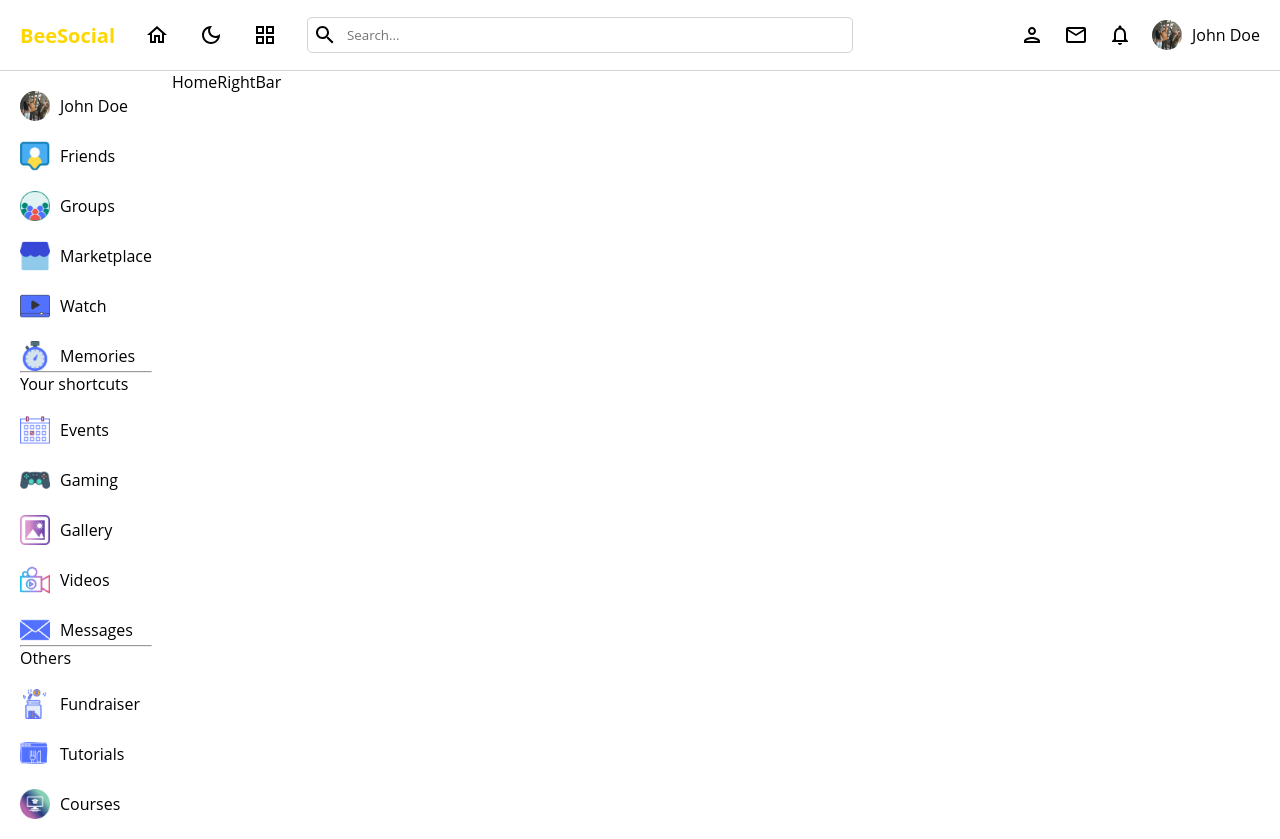
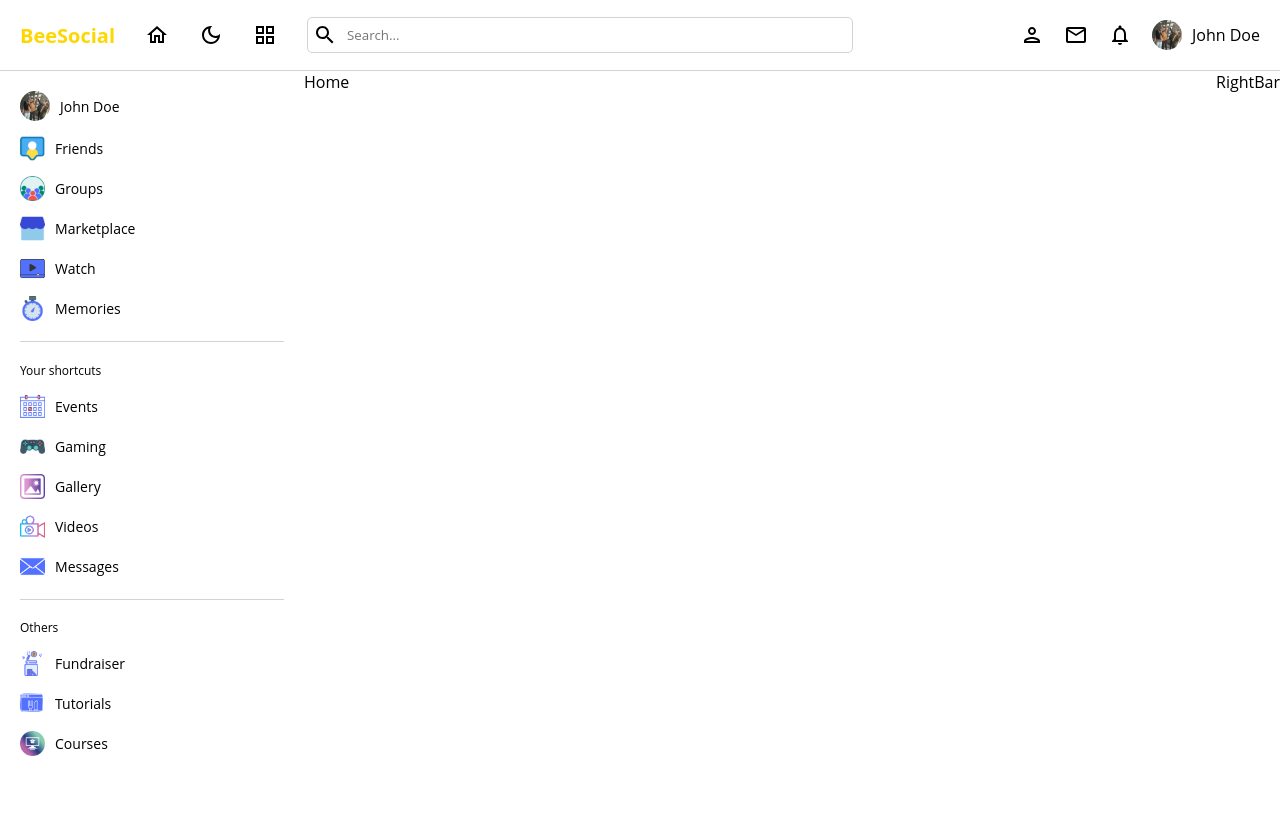
Before and after one commit to M7mdFA5er/beesocial, a React (Create React App) app: page / in a window 1280 px wide. After the commit the page ends 801 px from the top, so only its background shows below. Built offline with nearby package versions, Linux system fonts and the light colour scheme.

Commit message:
leftbar finish , add stickyprop to navbar

```diff
--- a/src/App.js
+++ b/src/App.js
@@ -24,7 +24,9 @@
         <Navbar />
         <div style={{ display: 'flex' }}>
           <LeftBar />
+          <div style={{flex: 6}}>
           <Outlet />
+          </div>
           <RightBar />
         </div>
       </div>
--- a/src/components/leftBar/leftBar.scss
+++ b/src/components/leftBar/leftBar.scss
@@ -1,10 +1,28 @@
 .leftBar {
+  flex: 2;
+  position: sticky;
+  top: 70px;
+  height: calc(100vh - 70px);
+  overflow: scroll;
+
+  &::-webkit-scrollbar {
+    display: none;
+  }
   .container {
     padding: 20px;
+    hr {
+      margin: 20px 0px;
+      border: none;
+      height: 0.5px;
+      background-color: lightgray;
+    }
     .menu {
       display: flex;
       flex-direction: column;
-      gap: 20px;
+      gap: 15px;
+      span {
+        font-size: 12px;
+      }
       .user {
         display: flex;
         align-items: center;
@@ -16,6 +34,7 @@
           object-fit: cover;
         }
         span {
+          font-size: 14px;
         }
       }
       .item {
@@ -23,9 +42,10 @@
         align-items: center;
         gap: 10px;
         img {
-          width: 30px;
+          width: 25px;
         }
         span {
+          font-size: 14px;
         }
       }
     }
--- a/src/components/navbar/navbar.scss
+++ b/src/components/navbar/navbar.scss
@@ -5,6 +5,9 @@
   padding: 10px 20px;
   height: 50px;
   border-bottom: 1px solid lightgray;
+  position: sticky;
+  top: 0;
+  background-color: white;
   .left {
     display: flex;
     align-items: center;
--- a/src/components/rightBar/rightBar.scss
+++ b/src/components/rightBar/rightBar.scss
@@ -0,0 +1,11 @@
+.rightBar {
+  flex: 3;
+  position: sticky;
+  top: 70px;
+  height: calc(100vh - 70px);
+  overflow: scroll;
+
+  &::-webkit-scrollbar {
+    display: none;
+  }
+}
```
